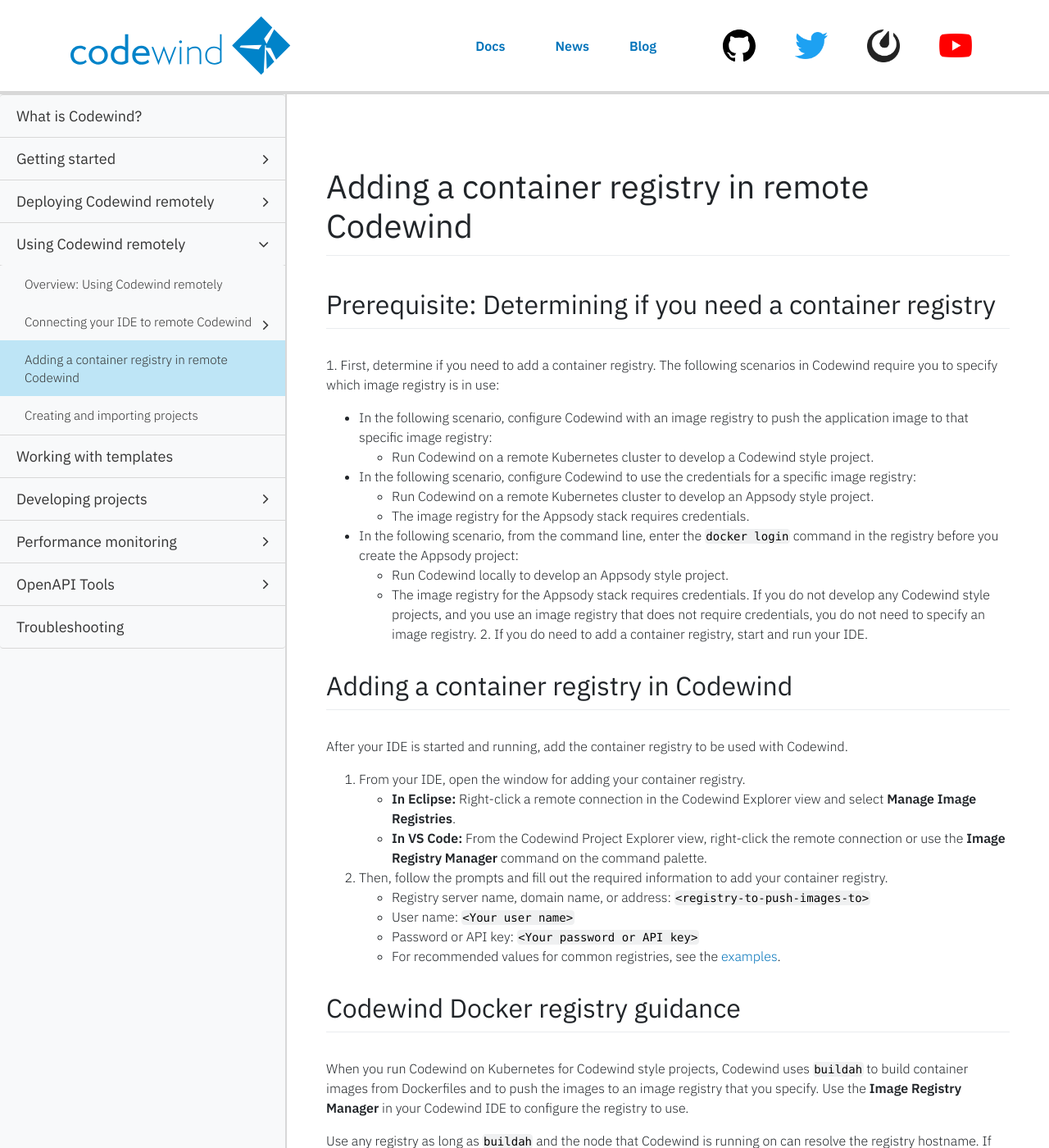
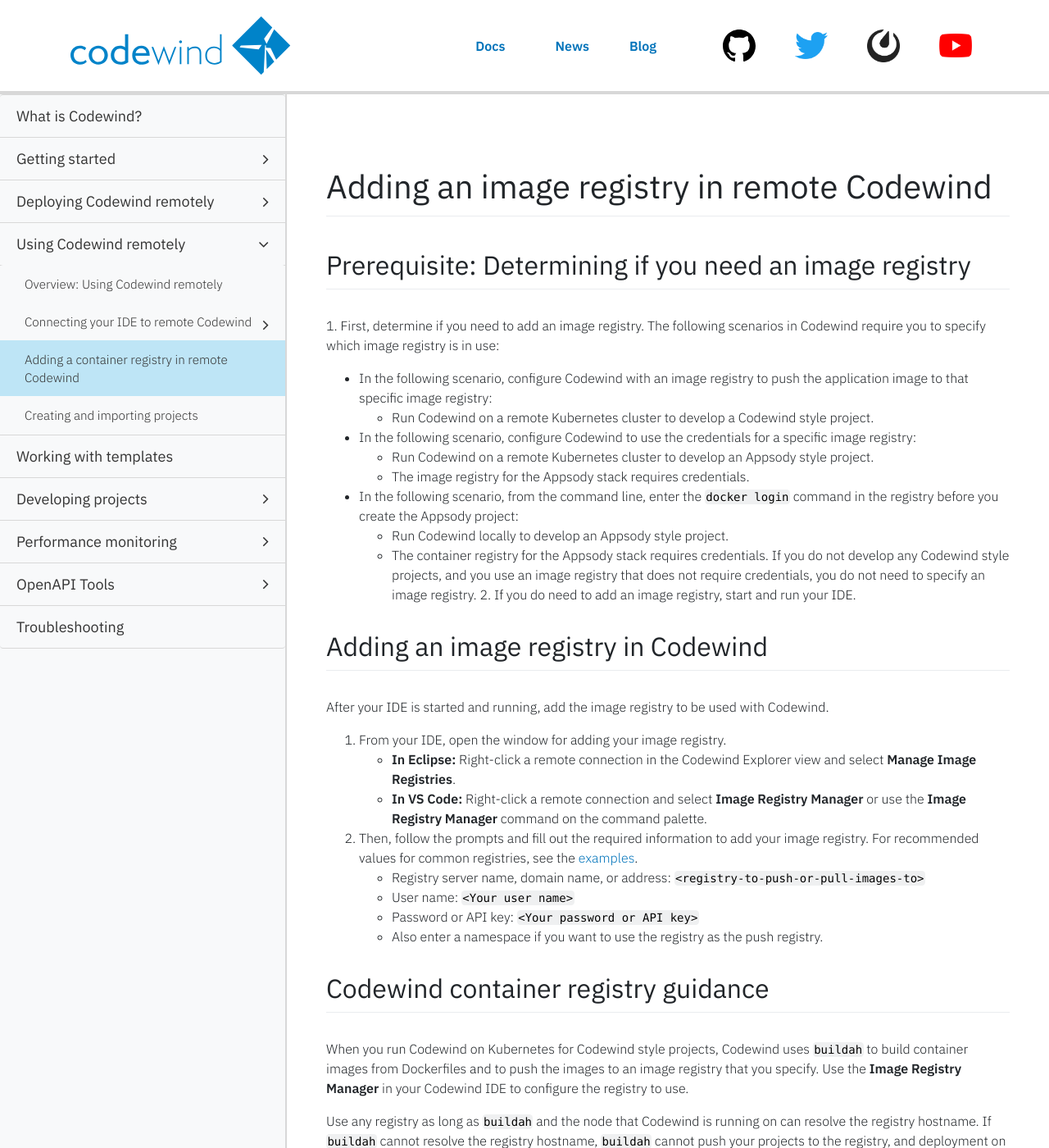
Before and after one commit to eclipse-archived/codewind-docs, a Jekyll site: the page built from docs/_documentations/remote-setupregistries.md, in a window 1280 px wide and 1400 px high. Shown: the whole window at 82% size. Built offline with Jekyll 4.4.1, drawn with Linux system fonts in a browser that asks for light colours; nearby versions of some CDN libraries; comment, search, counter and statistics services are not loaded; some of the changed text lies outside the part shown.

Commit message:
Update instructions, clarify registry name

```diff
--- a/docs/_documentations/remote-setupregistries.md
+++ b/docs/_documentations/remote-setupregistries.md
@@ -1,17 +1,17 @@
 ---
 layout: docs
-title: Adding a container registry in remote Codewind
-description: Adding a container registry in remote Codewind
+title: Adding an image registry in remote Codewind
+description: Adding an image registry in remote Codewind
 keywords: container, registry, IDE, guidance, image registry, Appsody, Docker, name, push registry, Kubernetes
 duration: 1 minute
 permalink: remote-setupregistries
 type: document
 ---
 
-# Adding a container registry in remote Codewind
+# Adding an image registry in remote Codewind
 
-## Prerequisite: Determining if you need a container registry
-1\. First, determine if you need to add a container registry. The following scenarios in Codewind require you to specify which image registry is in use:
+## Prerequisite: Determining if you need an image registry
+1\. First, determine if you need to add an image registry. The following scenarios in Codewind require you to specify which image registry is in use:
 - In the following scenario, configure Codewind with an image registry to push the application image to that specific image registry:
     - Run Codewind on a remote Kubernetes cluster to develop a Codewind style project.
 - In the following scenario, configure Codewind to use the credentials for a specific image registry:
@@ -19,28 +19,28 @@ type: document
     - The image registry for the Appsody stack requires credentials.
 - In the following scenario, from the command line, enter the `docker login` command in the registry before you create the Appsody project:
     - Run Codewind locally to develop an Appsody style project.
-    - The image registry for the Appsody stack requires credentials.
+    - The container registry for the Appsody stack requires credentials.
 If you do not develop any Codewind style projects, and you use an image registry that does not require credentials, you do not need to specify an image registry.
-2\. If you do need to add a container registry, start and run your IDE.
+2\. If you do need to add an image registry, start and run your IDE.
 
-## Adding a container registry in Codewind
-After your IDE is started and running, add the container registry to be used with Codewind.
-1. From your IDE, open the window for adding your container registry.
+## Adding an image registry in Codewind
+After your IDE is started and running, add the image registry to be used with Codewind.
+1. From your IDE, open the window for adding your image registry.
   - **In Eclipse:** Right-click a remote connection in the Codewind Explorer view and select **Manage Image Registries**.
-  - **In VS Code:** From the Codewind Project Explorer view, right-click the remote connection or use the **Image Registry Manager** command on the command palette.
-2. Then, follow the prompts and fill out the required information to add your container registry.
-  - Registry server name, domain name, or address: `<registry-to-push-images-to>`
+  - **In VS Code:** Right-click a remote connection and select **Image Registry Manager** or use the **Image Registry Manager** command on the command palette.
+2. Then, follow the prompts and fill out the required information to add your image registry. For recommended values for common registries, see the [examples](#examples).
+  - Registry server name, domain name, or address: `<registry-to-push-or-pull-images-to>`
   - User name: `<Your user name>`
   - Password or API key: `<Your password or API key>`
-  - For recommended values for common registries, see the [examples](#examples).
+  - Also enter a namespace if you want to use the registry as the push registry.
 
-## Codewind Docker registry guidance
+## Codewind container registry guidance
 When you run Codewind on Kubernetes for Codewind style projects, Codewind uses [`buildah`](https://github.com/containers/buildah) to build container images from Dockerfiles and to push the images to an image registry that you specify. Use the **Image Registry Manager** in your Codewind IDE to configure the registry to use.
 
 Use any registry as long as `buildah` and the node that Codewind is running on can resolve the registry hostname. If `buildah` cannot resolve the registry hostname, `buildah` cannot push your projects to the registry, and deployment on Kubernetes is prevented.
 
 ## Examples:
-These examples show recommended values for common registries. The following deployment registries are tested and verified with Codewind:
+These examples show recommended values for common registries. The following image registries are tested and verified with Codewind:
 - Docker Hub:
     - Address: `docker.io`
     - Namespace: `<namespace>`
@@ -60,6 +60,6 @@ These examples show recommended values for common registries. The following depl
     - Credentials: OpenShift user name and access token
 
 ## Adding registries to OKD and OpenShift
-To use the OpenShift internal Docker registry with Codewind, see [Adding the OpenShift internal registry with Codewind](openshiftregistry.html).
+To use the OpenShift internal container registry with Codewind, see [Adding the OpenShift internal registry with Codewind](openshiftregistry.html).
 
 Next step: [Creating and importing projects](remotedeploy-projects-vscode.html)
```
